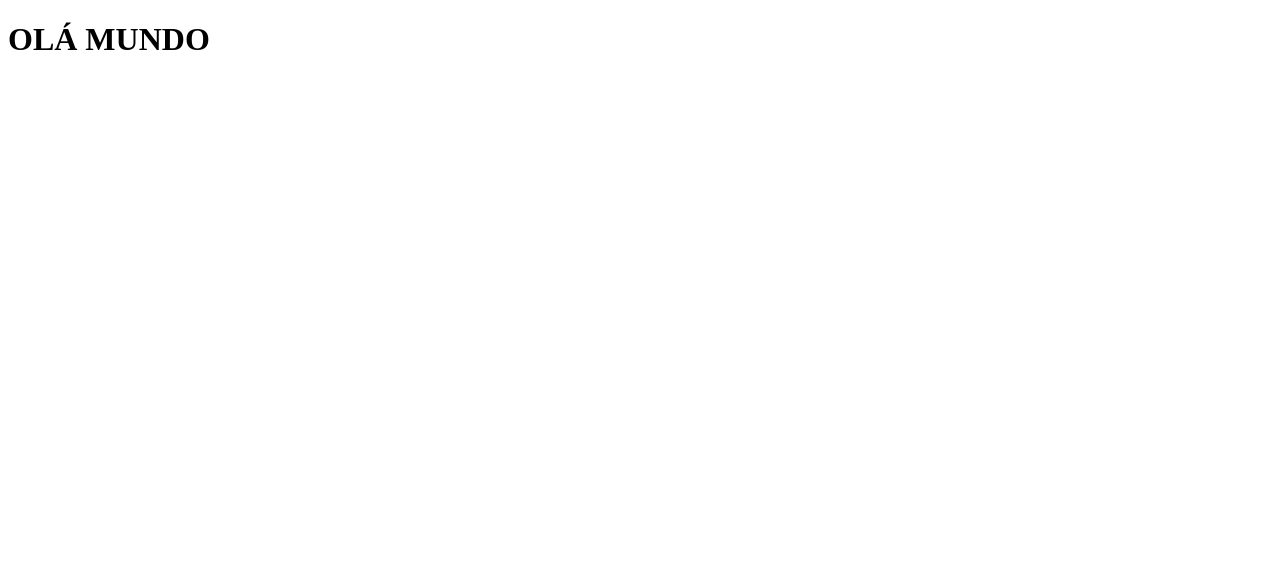
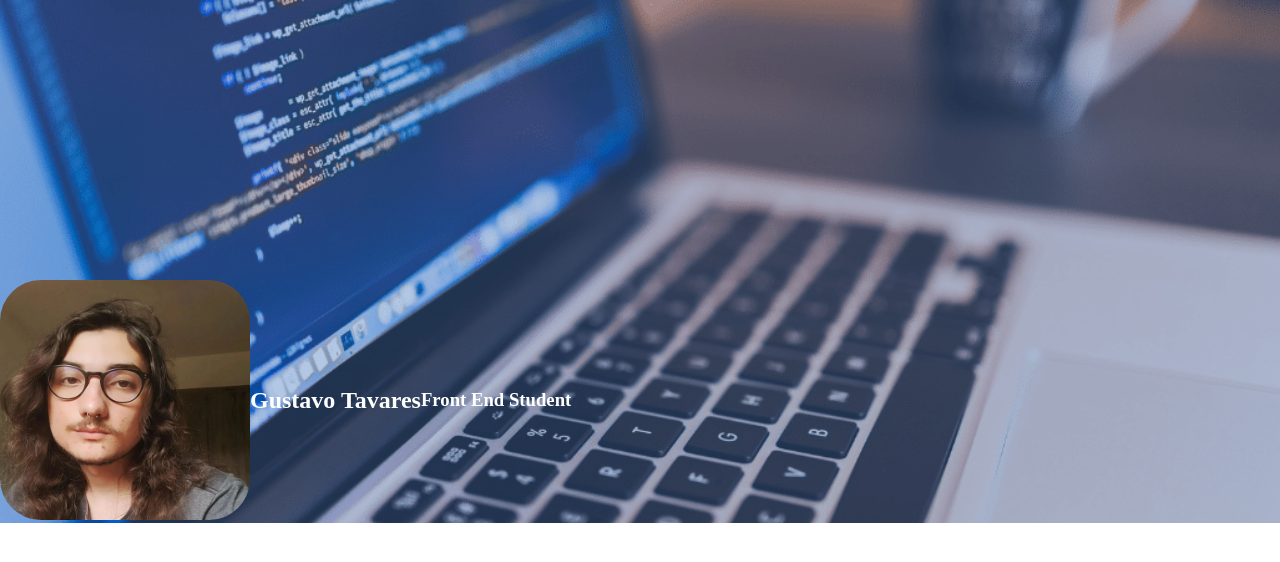
Before and after one commit to tavaresgs/tavaresgs.github.io, a plain HTML site: page index.html in a window 1280 px wide. Drawn offline with Linux system fonts and the light colour scheme.

Commit message:
alteração index.html

```diff
--- a/index.html
+++ b/index.html
@@ -4,9 +4,15 @@
     <meta charset="UTF-8">
     <meta http-equiv="X-UA-Compatible" content="IE=edge">
     <meta name="viewport" content="width=device-width, initial-scale=1.0">
-    <title>Document</title>
+    <link rel="stylesheet" href="./style.css">
+    <title>Portfólio</title>
 </head>
 <body>
-    <h1>OLÁ MUNDO</h1>
+    <nav id="perfil">
+        <img id="fotop" src="./assets/279614728_977883126227917_4637536480950052286_n.webp">
+        <h1>Gustavo Tavares</h1>
+        <br>
+        <h3>Front End Student</h3>
+    </nav>
 </body>
 </html>
--- /dev/null
+++ b/style.css
@@ -0,0 +1,35 @@
+*{
+    margin: 0;
+    padding: 0;
+    box-sizing: border-box;
+}
+
+body{
+    display: flex;
+    align-items: center;
+    position: absolute;
+    left: 0%;
+    right: 0%;
+    top: 0%;
+    bottom: 0%;
+    background-image: url(./assets/fundo.png);
+    background-size: cover;
+    background-repeat: no-repeat;
+}
+
+#perfil {
+    display: flex;
+    align-items: center;
+    color: white;
+
+}
+
+#fotop{
+    width: 250px;
+    height: 240px;
+    left: 11.38%;
+    right: 47.97%;
+    top: 0%;
+    bottom: 44.75%;
+    border-radius: 41px;
+}
```
Also changed, not shown: assets/279614728_977883126227917_4637536480950052286_n.webp (added), assets/C.png (added), assets/fundo.png (added), assets/html.png (added).
